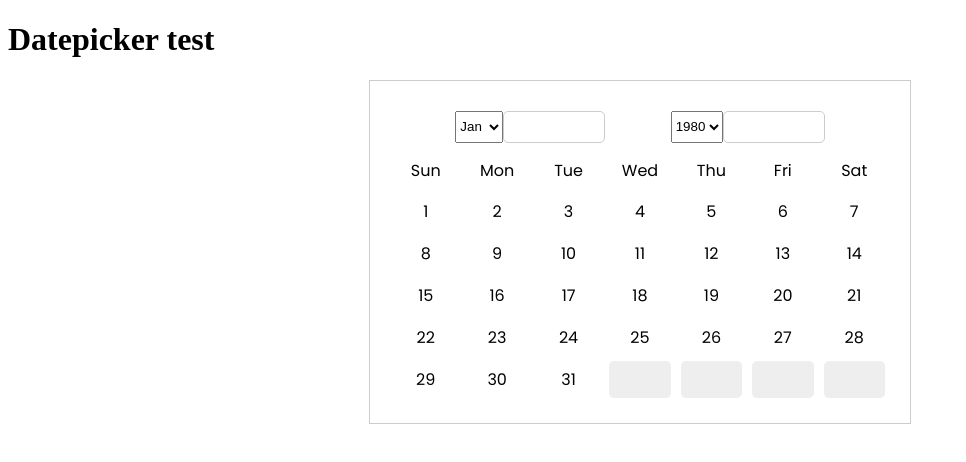
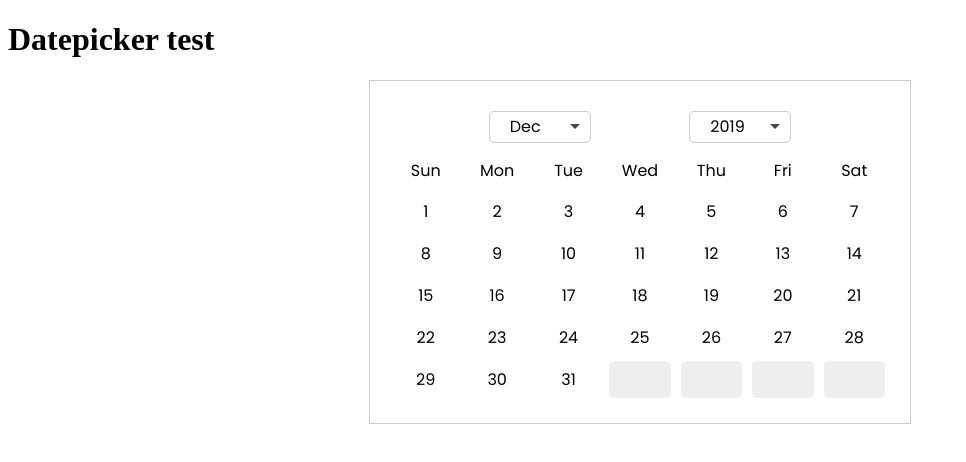
Before and after one commit to kghildial/datepick-js, a website built with webpack: page dist/index.html in a window 1280 px wide. Both pictures are taken after a click on the element "10". Shown: the whole page, without its empty margins (0-966 px from the left). Built offline with nearby package versions, Linux system fonts and the light colour scheme.

Commit message:
Add complete select events

```diff
--- a/src/index.js
+++ b/src/index.js
@@ -34,10 +34,10 @@ function initDatepicker(elememtID, dpjsConfig) {
   // Populate days in the calender section
   populateCalenderDays();
   populateMonthDates('Dec', 2019);
-  addSelectors();
+  addSelectors('Dec', 2019);
 }
 
-function addSelectors() {
+function addSelectors(initialMonth, initialYear) {
   const selectorClauses = ['Month', 'Year'];
 
   const populateRealSelectors = (selectorClauses, startYear, endYear) => {
@@ -94,17 +94,64 @@ function addSelectors() {
     });
   };
 
+  const registerSelectorEvents = selectorClauses => {
+    // Close select-list event
+    document.addEventListener('click', event => {
+      if (
+        event.target.className !== 'dpjs_pseudoSelectValue' &&
+        event.target.parentElement.className !== 'dpjs_pseudoSelectList'
+      ) {
+        const selectorsList = document.querySelectorAll(
+          '.dpjs_pseudoSelectList',
+        );
+        Object.keys(selectorsList).forEach(index => {
+          selectorsList[index].style.height = 0;
+        });
+      }
+    });
+
+    selectorClauses.forEach(selectorClause => {
+      // Open select-list input
+      document
+        .querySelector(`#dpjs_selected${selectorClause}Value`)
+        .addEventListener('click', event => {
+          if (event.target.className === 'dpjs_pseudoSelectValue')
+            event.target.nextElementSibling.style.height = '300px';
+        });
+
+      // Select an option event
+      document
+        .querySelector(`#dpjs_${selectorClause.toLowerCase()}SelectList`)
+        .addEventListener('click', event => {
+          document.querySelector(
+            `#dpjs_selected${selectorClause}Value`,
+          ).textContent = event.target.getAttribute('value');
+
+          // Set the value in the original select input
+          document.querySelector(
+            `#dpjs_${selectorClause.toLowerCase()}Selector`,
+          ).value = event.target.getAttribute('value');
+
+          event.target.parentElement.style.height = '0';
+        });
+    });
+
+    document.querySelectorAll;
+  };
+
   // Add pseudoSelectors
   selectorClauses.forEach(selectorClause => {
     document.querySelector(
       `#dpjs_pseudo${selectorClause}Selector`,
-    ).innerHTML += `<span id="dpjs_pseudo${selectorClause}Selector" class="dpjs_pseudoSelect"></span>`;
+    ).innerHTML += `<div id="dpjs_pseudo${selectorClause}Selector" class="dpjs_pseudoSelect"><span id="dpjs_selected${selectorClause}Value" class="dpjs_pseudoSelectValue">${eval(
+      `initial${selectorClause}`,
+    )}</span></div>`;
   });
 
   // TODO: Add params dependency line from init function
   populateRealSelectors(selectorClauses, 1980, 2019);
   populatePseudoSelectors(selectorClauses, 1980, 2019);
-  registerSelectorEvents();
+  registerSelectorEvents(selectorClauses);
 }
 
 // Zeller Magic :P
--- a/src/index.scss
+++ b/src/index.scss
@@ -16,6 +16,11 @@
 
     .dpjs_selectWrapper {
       display: flex;
+
+      select {
+        display: none;
+      }
+
       .dpjs_pseudoSelect {
         width: 100px;
         height: 30px;
@@ -23,6 +28,24 @@
         border-radius: 5px;
         position: relative;
         cursor: pointer;
+
+        .dpjs_pseudoSelectValue {
+          display: flex;
+          height: 100%;
+          align-items: center;
+          padding: 0 20px;
+          position: relative;
+
+          &:before {
+            content: '';
+            position: absolute;
+            right: 10px;
+            border-top: 5px solid #444;
+            border-left: 5px solid transparent;
+            border-right: 5px solid transparent;
+            border-bottom: none;
+          }
+        }
 
         .dpjs_pseudoSelectList {
           list-style: none;
@@ -43,6 +66,7 @@
           height: 0;
           overflow-y: scroll;
           z-index: 99;
+          transition: 0.5s cubic-bezier(0.18, 0.89, 0.32, 1.28);
 
           &::-webkit-scrollbar {
             width: 6px;
```
